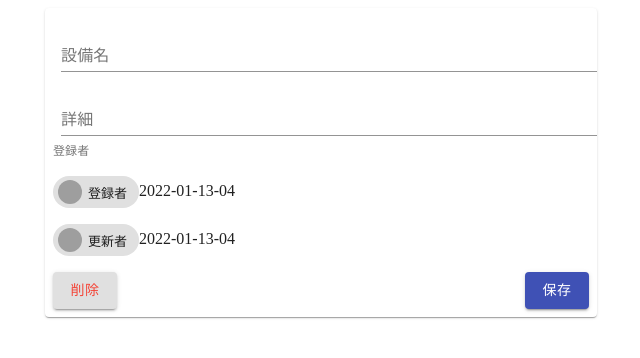
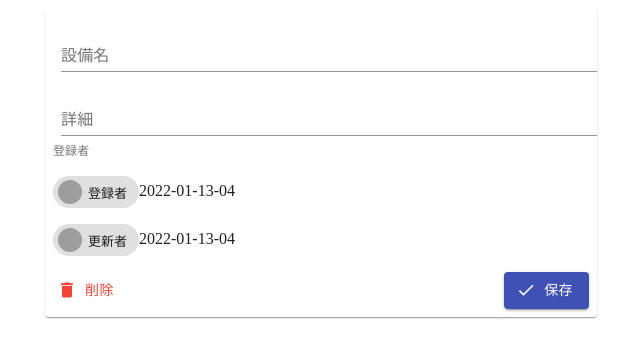
Before and after one commit to MogmogTaro/react-firebase, a React app: page / in a window 1280 px wide. Shown: the top 358 px of the page, without its empty margins (319-959 px from the left). Built offline with nearby package versions, Linux system fonts and the light colour scheme; grey boxes are pictures that could not be loaded.

Commit message:
ボタンにアイコンの追加

```diff
--- a/src/components/Facility.tsx
+++ b/src/components/Facility.tsx
@@ -7,10 +7,13 @@ import {
   InputLabel,
   Paper,
   TextField,
+  makeStyles,
 } from "@material-ui/core";
 import React from "react";
-import makeStyles from "@material-ui/core/styles/makeStyles";
 import dayjs from "dayjs";
+
+import DoneIcon from "@material-ui/icons/Done";
+import DeleteIcon from "@material-ui/icons/Delete";
 
 const useStyle = makeStyles((theme) => ({
   root: {
@@ -53,12 +56,16 @@ export const Facility: React.FC = () => {
         </p>
         <Grid container>
           <Grid item xs={6}>
-            <Button variant="contained" className={style.cancelButton}>
+            <Button className={style.cancelButton} startIcon={<DeleteIcon />}>
               削除
             </Button>
           </Grid>
           <Grid item xs={6} className={style.rightActions}>
-            <Button variant="contained" color="primary">
+            <Button
+              variant="contained"
+              color="primary"
+              startIcon={<DoneIcon />}
+            >
               保存
             </Button>
           </Grid>
```
